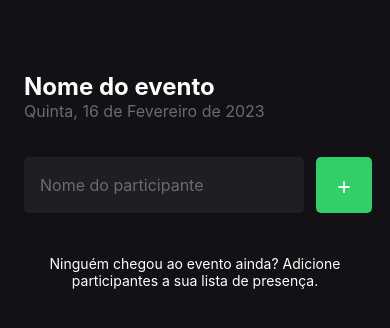
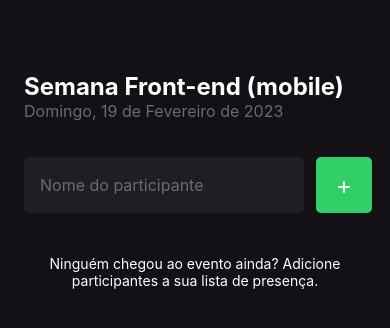
Before and after one commit to SkeBug/imhere, a React Native app: screen / in a window 390 px wide. Shown: the top 328 px of the page. Built offline with nearby package versions, Linux system fonts and the light colour scheme.

Commit message:
remove participants of state

```diff
--- a/src/screens/Home/index.tsx
+++ b/src/screens/Home/index.tsx
@@ -20,10 +20,13 @@ export function Home() {
   }
 
   function handleParticipantRemove(name: string) {
+
+    // return console.log(participants.filter(participant => participant !== name))
+
     Alert.alert('Remover participante', `Deseja remover ${name} da lista de participante?`, [
       {
         text: 'Sim',
-        onPress: () => Alert.alert('Participante removido com sucesso!')
+        onPress: () => setParticipants(prevState => prevState.filter(participant => participant !== name))
       },
       {
         text: 'Não',
@@ -35,11 +38,11 @@ export function Home() {
   return (
     <View style={styles.container}>
       <Text style={styles.eventName}>
-        Nome do evento
+        Semana Front-end (mobile)
       </Text>
 
       <Text style={styles.eventDate}>
-        Quinta, 16 de Fevereiro de 2023
+        Domingo, 19 de Fevereiro de 2023
       </Text>
 
       <View style={styles.form}>
```
